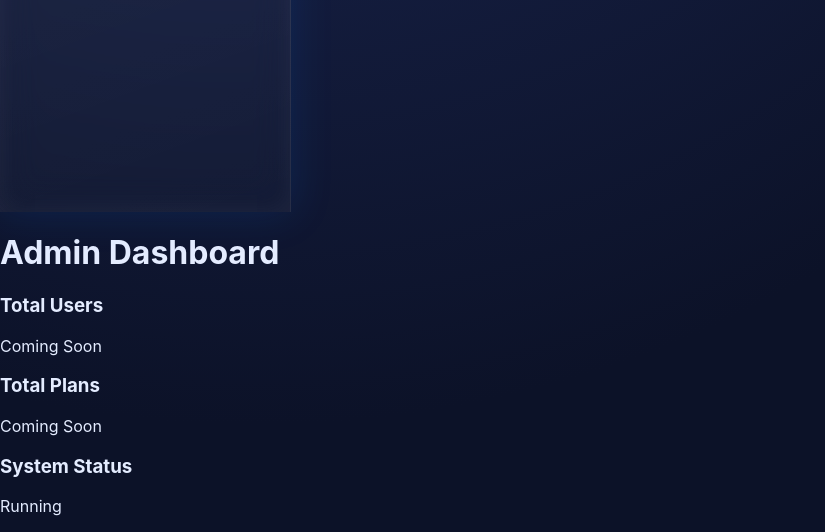
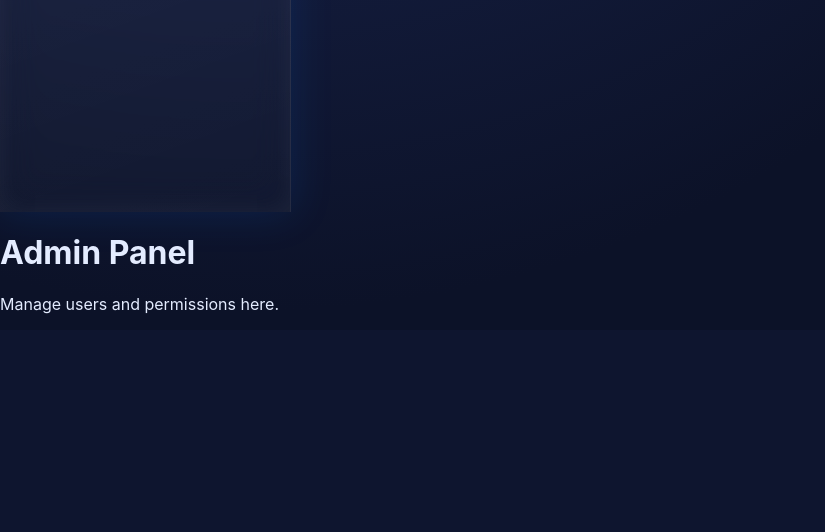
Before and after one commit to debasishbiswas375-bot/AccountingExpert, a FastAPI app: page /admin in a window 1280 px wide. Shown: the part 828-1360 px from the top of the page, without its empty margins (0-825 px from the left). After the commit the page ends 1142 px from the top, so only its background shows below. Run offline with FastAPI, Linux system fonts and the light colour scheme; parts of the project's set-up code (start-up, migrations or seed data) failed here and were passed over.

Commit message:
Update admin.html

```diff
--- a/app/templates/admin.html
+++ b/app/templates/admin.html
@@ -1,22 +1,6 @@
 {% extends "base.html" %}
 
 {% block content %}
-<h1 class="page-title">Admin Dashboard</h1>
-
-<div class="cards">
-    <div class="card">
-        <h3>Total Users</h3>
-        <p>Coming Soon</p>
-    </div>
-
-    <div class="card">
-        <h3>Total Plans</h3>
-        <p>Coming Soon</p>
-    </div>
-
-    <div class="card">
-        <h3>System Status</h3>
-        <p>Running</p>
-    </div>
-</div>
+<h1>Admin Panel</h1>
+<p>Manage users and permissions here.</p>
 {% endblock %}
```
